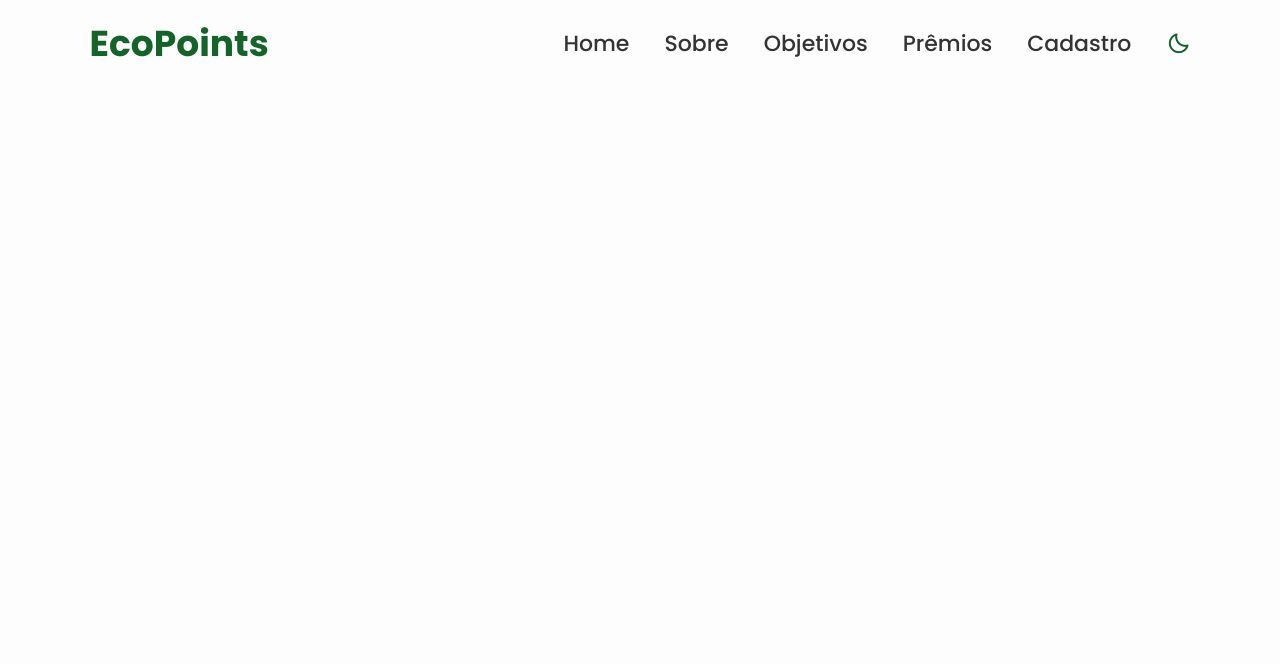
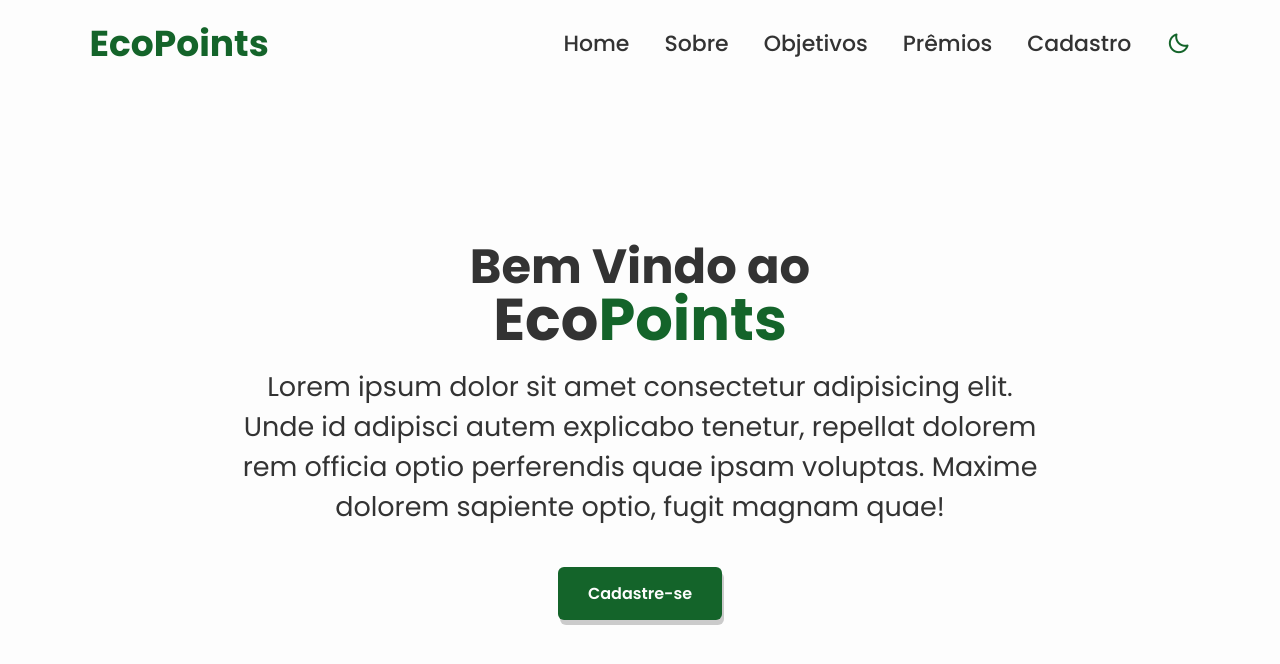
Before and after one commit to Sprint3-grupo7/FrontEnd, a React (Vite) app in the folder sprint3frontend/: page / in a window 1280 px wide. Shown: the top 664 px of the page. Built offline with nearby package versions, Linux system fonts and the light colour scheme.

Commit message:
Adcionando e estilizando a home do site

```diff
--- a/sprint3frontend/src/App.jsx
+++ b/sprint3frontend/src/App.jsx
@@ -1,12 +1,14 @@
 
 import './App.css'
 import Header from './componentes/header'
+import Principal from './componentes/principal'
 
 function App() {
 
   return (
     <>
       <Header />
+      <Principal />
     </>
   )
 }
--- /dev/null
+++ b/sprint3frontend/src/componentes/principal/index.jsx
@@ -0,0 +1,19 @@
+import './principal.css'
+
+const Principal = () => {
+    return (
+        <section className="home" id="home">
+    <div className="conteudo-home">
+      <h3>Bem Vindo ao</h3>
+      <h1>Eco<span>Points</span></h1>
+      <p>Lorem ipsum dolor sit amet consectetur adipisicing elit. Unde id adipisci autem explicabo tenetur,
+        repellat dolorem rem officia optio perferendis quae ipsam voluptas. Maxime dolorem sapiente optio, fugit
+        magnam quae!</p>
+      <a href="#cadastro" className="btn">Cadastre-se</a>
+    </div>
+
+  </section>
+    )
+}
+
+export default Principal
--- /dev/null
+++ b/sprint3frontend/src/componentes/principal/principal.css
@@ -0,0 +1,56 @@
+section {
+    min-height: 100vh;
+    padding: 10rem 10% 2rem;
+}
+
+.home {
+    display: flex;
+    align-items: center;
+    justify-content: center;
+}
+
+.home .conteudo-home {
+    max-width: 80rem;
+    text-align: center;
+}
+
+.conteudo-home h3 {
+    font-size: 4.8rem;
+    font-weight: 700;
+    line-height: .3;
+}
+
+.conteudo-home h1 {
+    font-size: 5.9rem;
+    font-weight: 700;
+    margin-bottom: .3rem;
+}
+
+.conteudo-home p {
+    font-size: 2.7rem;
+    margin-bottom: 4rem;
+}
+
+span {
+    color: var(--cor-principal);
+}
+
+
+.btn {
+    display: inline-block;
+    padding: 1.2rem 2.8rem;
+    background: var(--cor-principal);
+    border-radius: .6rem;
+    font-size: 1.6rem;
+    box-shadow: 0.2rem .5rem var(--cor_sombra);
+    color: #fdfdfd;
+    letter-spacing: 1.rem;
+    font-weight: 600;
+    border: .2rem solid transparent;
+    transition: .5s ease;
+}
+
+.btn:hover {
+    background: transparent;
+    color: var(--main-color);
+}
```
